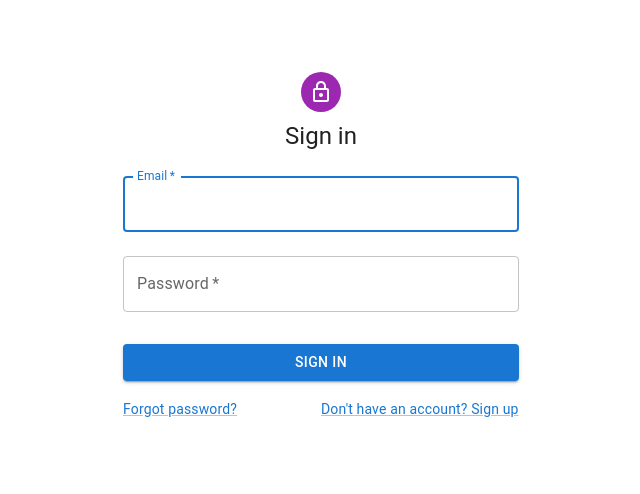
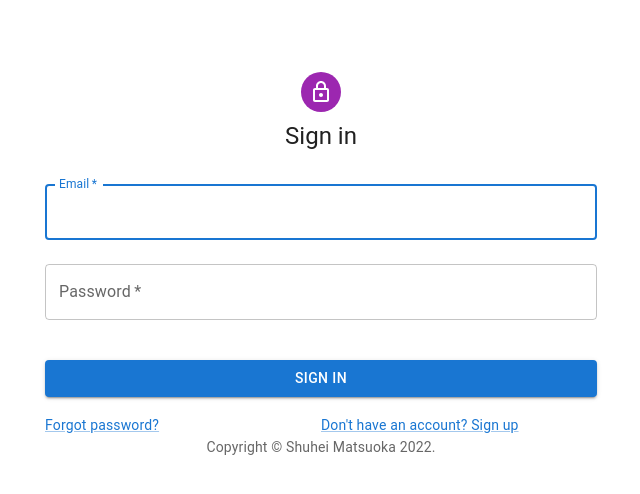
Before and after one commit to matsuokashuhei/gqlgen-ent-on-gcp, a React (Create React App) app in the folder frontend/: page /sign-in in a window 1280 px wide. Shown: the top 494 px of the page, without its empty margins (319-959 px from the left). Built offline with nearby package versions, Linux system fonts and the light colour scheme; no server answers.

Commit message:
:construction:

```diff
--- a/frontend/src/pages/sign-in/index.tsx
+++ b/frontend/src/pages/sign-in/index.tsx
@@ -15,6 +15,7 @@ import {
 import { FormEvent, useEffect, VFC } from "react";
 import { useForm } from "react-hook-form";
 import { useAuth } from "../../contexts/AuthContext";
+import { Copyright } from "../../components";
 
 export const SignIn: VFC = () => {
   const { signIn } = useAuth();
@@ -60,7 +61,7 @@ export const SignIn: VFC = () => {
 
   return (
     <ThemeProvider theme={theme}>
-      <Container component="main" maxWidth="xs">
+      <Container component="main" maxWidth="sm">
         <CssBaseline />
         <Box
           sx={{
@@ -80,7 +81,7 @@ export const SignIn: VFC = () => {
             component="form"
             noValidate
             onSubmit={handleSubmit}
-            sx={{ mt: 1 }}
+            sx={{ mt: 2 }}
           >
             <TextField
               margin="normal"
@@ -106,7 +107,7 @@ export const SignIn: VFC = () => {
               type="submit"
               fullWidth
               variant="contained"
-              sx={{ mt: 3, mb: 2 }}
+              sx={{ mt: 4, mb: 2 }}
             >
               Sign in
             </Button>
@@ -124,6 +125,7 @@ export const SignIn: VFC = () => {
             </Grid>
           </Box>
         </Box>
+        <Copyright />
       </Container>
     </ThemeProvider>
     // <div className="h-full">
--- a/frontend/src/pages/sign-up/index.tsx
+++ b/frontend/src/pages/sign-up/index.tsx
@@ -163,21 +163,20 @@ export const SignUp: VFC = () => {
             component="form"
             noValidate
             onSubmit={handleSubmit}
-            sx={{ mt: 3 }}
+            sx={{ mt: 2 }}
           >
-            <Grid container spacing={2}>
-              <Grid item xs={12}>
             <TextField
+              margin="normal"
               required
               fullWidth
               id="email"
               label="Email"
               name="email"
               autoComplete="email"
+              autoFocus
             />
-              </Grid>
-              <Grid item xs={12}>
             <TextField
+              margin="normal"
               required
               fullWidth
               name="password"
@@ -186,13 +185,11 @@ export const SignUp: VFC = () => {
               id="password"
               autoComplete="new-password"
             />
-              </Grid>
-            </Grid>
             <Button
               type="submit"
               fullWidth
               variant="contained"
-              sx={{ mt: 3, mb: 2 }}
+              sx={{ mt: 4, mb: 2 }}
             >
               Sign up
             </Button>
```
Lines whose indentation alone changed are shown as unchanged.
